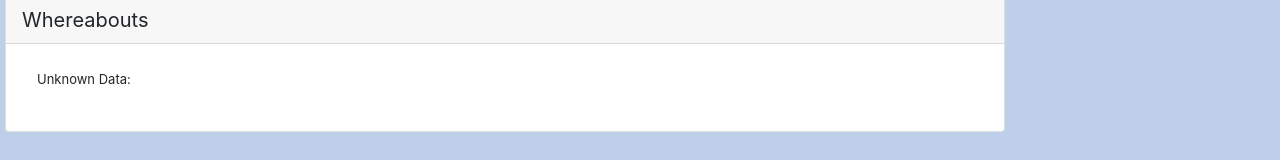
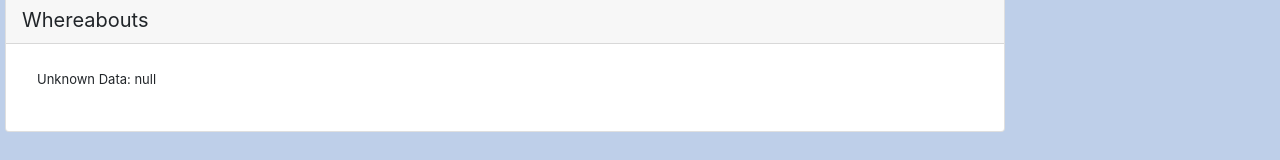
Before and after one commit to victoriamanicom/FP-Group1, a React (Create React App) app in the folder Frontend/fp-group1/: page /1/whereabouts in a window 1280 px wide. Shown: the part 488-648 px from the top of the page. Built offline with nearby package versions, Linux system fonts and the light colour scheme.

Commit message:
FP1-31 #state lift connection from citizen about to associates return

```diff
--- a/Frontend/fp-group1/src/components/CitizenAbout/AssociatesReturn/AssociatesReturn.jsx
+++ b/Frontend/fp-group1/src/components/CitizenAbout/AssociatesReturn/AssociatesReturn.jsx
@@ -1,12 +1,7 @@
 import "./AssociatesReturn.css";
 import { Card } from "react-bootstrap";
 
-const AssociatesReturn = () => {
-    const associatesData = [
-        {
-            data: "unknown",
-        },
-    ];
+const AssociatesReturn = ({associatesData}) => {
 
     return (
         <Card className="assReturn">
--- a/Frontend/fp-group1/src/components/CitizenAbout/CitizenAbout.jsx
+++ b/Frontend/fp-group1/src/components/CitizenAbout/CitizenAbout.jsx
@@ -31,8 +31,8 @@ const CitizenAbout = ({suspectID}) => {
 
         setSuspectData({
             citizenID: "001L",
-            associatesData: {},
-            whereaboutsData: {},
+            associatesData: {data: "null"},
+            whereaboutsData: {data: "null"},
             vehicleData: [
                 {
                     make: "Ford",
@@ -141,10 +141,10 @@ const CitizenAbout = ({suspectID}) => {
                             <VehicleReturn vehicleData={suspectData.vehicleData} />
                         </Route>
                         <Route path="/:lastName/associates">
-                            <AssociatesReturn />
+                            <AssociatesReturn associatesData={suspectData.associatesData}/>
                         </Route>
                         <Route path="/:lastName/whereabouts">
-                            <WhereaboutsReturn />
+                            <WhereaboutsReturn whereaboutsData={suspectData.whereaboutsData}/>
                         </Route>
                     </Switch>
                 </Col>
--- a/Frontend/fp-group1/src/components/CitizenAbout/WhereaboutsReturn/WhereaboutsReturn.jsx
+++ b/Frontend/fp-group1/src/components/CitizenAbout/WhereaboutsReturn/WhereaboutsReturn.jsx
@@ -1,12 +1,7 @@
 import "./WhereaboutsReturn.css";
 import { Card } from "react-bootstrap";
 
-const WhereaboutsReturn = () => {
-    const whereaboutsData = [
-        {
-            data: "unknown",
-        },
-    ];
+const WhereaboutsReturn = ({whereaboutsData}) => {
 
     return (
         <Card className="whereReturn">
```
